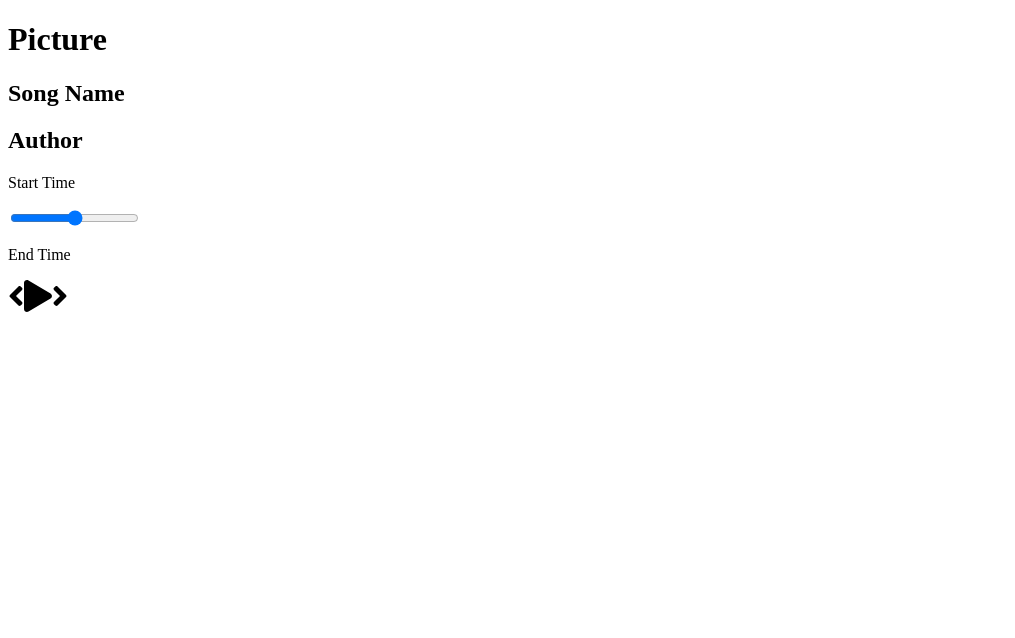
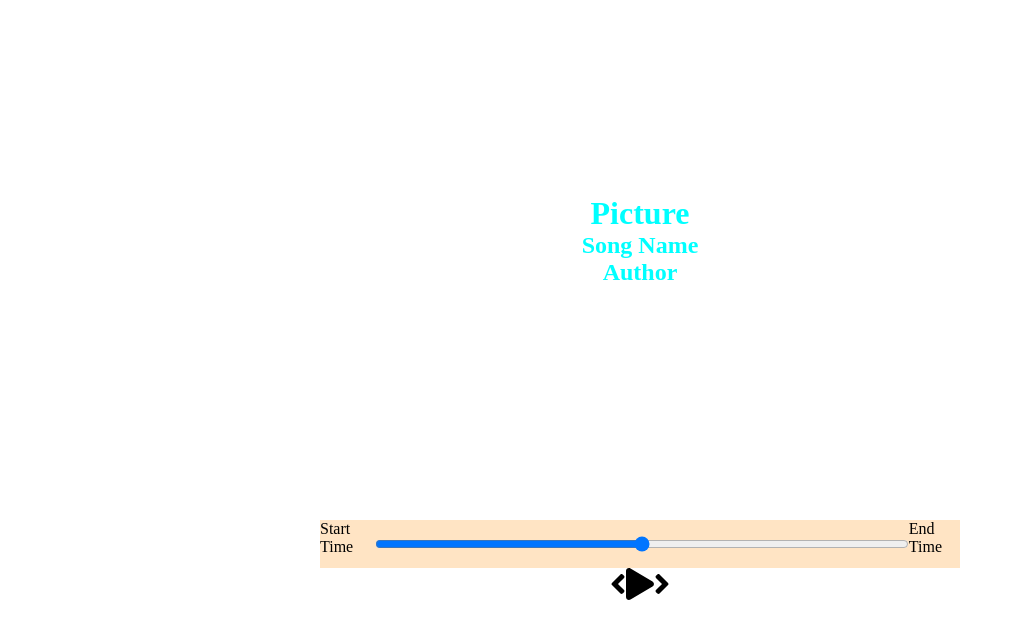
Before and after one commit to tatjama/music-player-react, a React (Create React App) app: page / in a window 1280 px wide. Shown: the top 638 px of the page, without its empty margins (0-1015 px from the left). Built offline with nearby package versions, Linux system fonts and the light colour scheme.

Commit message:
install sass

```diff
--- a/package.json
+++ b/package.json
@@ -10,6 +10,7 @@
     "@testing-library/jest-dom": "^5.11.5",
     "@testing-library/react": "^11.1.2",
     "@testing-library/user-event": "^12.2.2",
+    "node-sass": "^4.14.1",
     "react": "^17.0.1",
     "react-dom": "^17.0.1",
     "react-scripts": "4.0.0",
--- a/src/App.js
+++ b/src/App.js
@@ -1,5 +1,7 @@
+import './style/app.scss';
 import Player from './components/Player';
 import Song from './components/Song';
+
 
 function App() {
   return (
--- /dev/null
+++ b/src/style/_player.scss
@@ -0,0 +1,16 @@
+.player{
+    min-height: 20vh;
+    display: flex;
+    flex-direction: column;
+    align-items: center;
+    justify-content: center;
+}
+.time-control{
+    background-color: bisque;
+    width: 50%;
+    display: flex;
+    input{
+        width: 100%;
+        padding: 1rem 2rem;
+    }
+}
--- /dev/null
+++ b/src/style/_song.scss
@@ -0,0 +1,8 @@
+.song-container{
+    min-height: 60vh;
+    display: flex;
+    flex-direction: column;
+    align-items: center;
+    justify-content: center;
+    color: aqua;
+}
--- a/src/style/app.scss
+++ b/src/style/app.scss
@@ -2,5 +2,7 @@
     box-sizing: border-box;
     margin: 0px;
     padding: 0px;
-    color: red;
 }
+
+@import './song';
+@import './_player';
```
Also changed, not shown: 1 other file (tests, documents, lock files or other folders).
